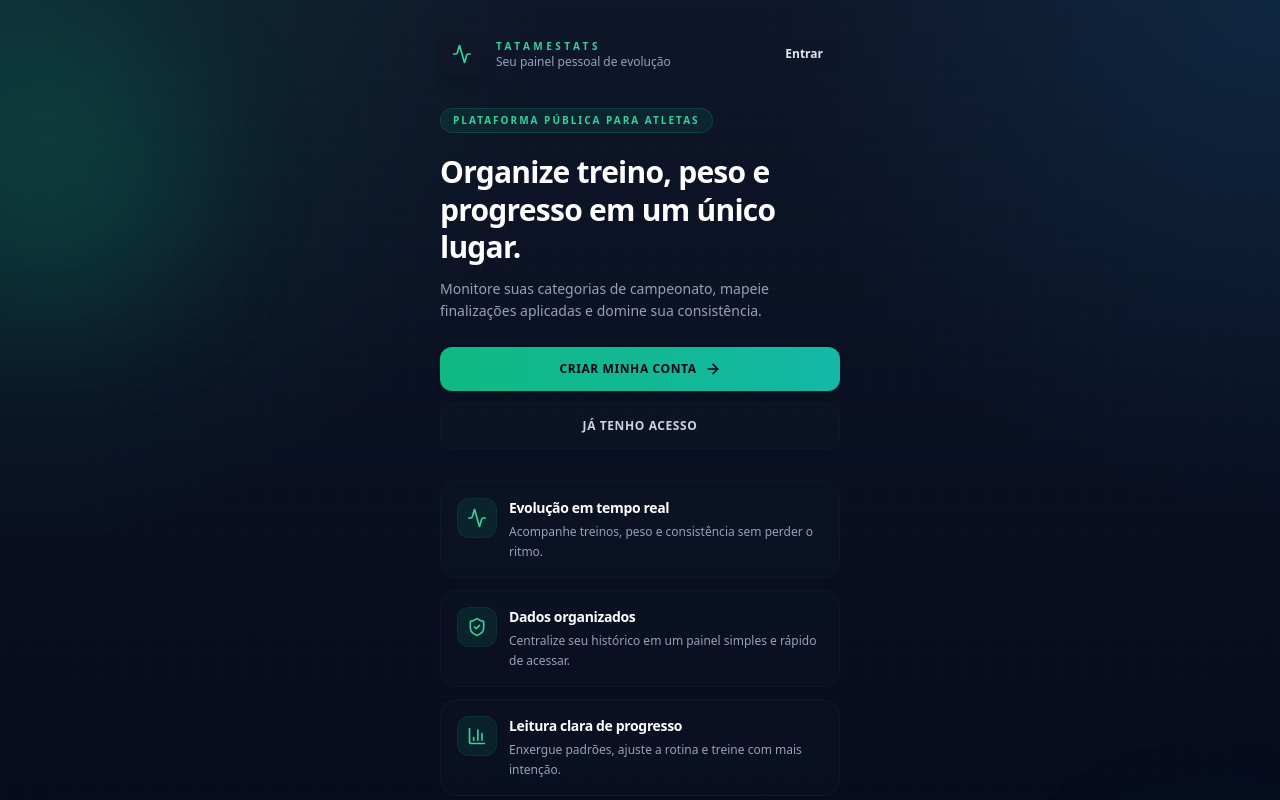
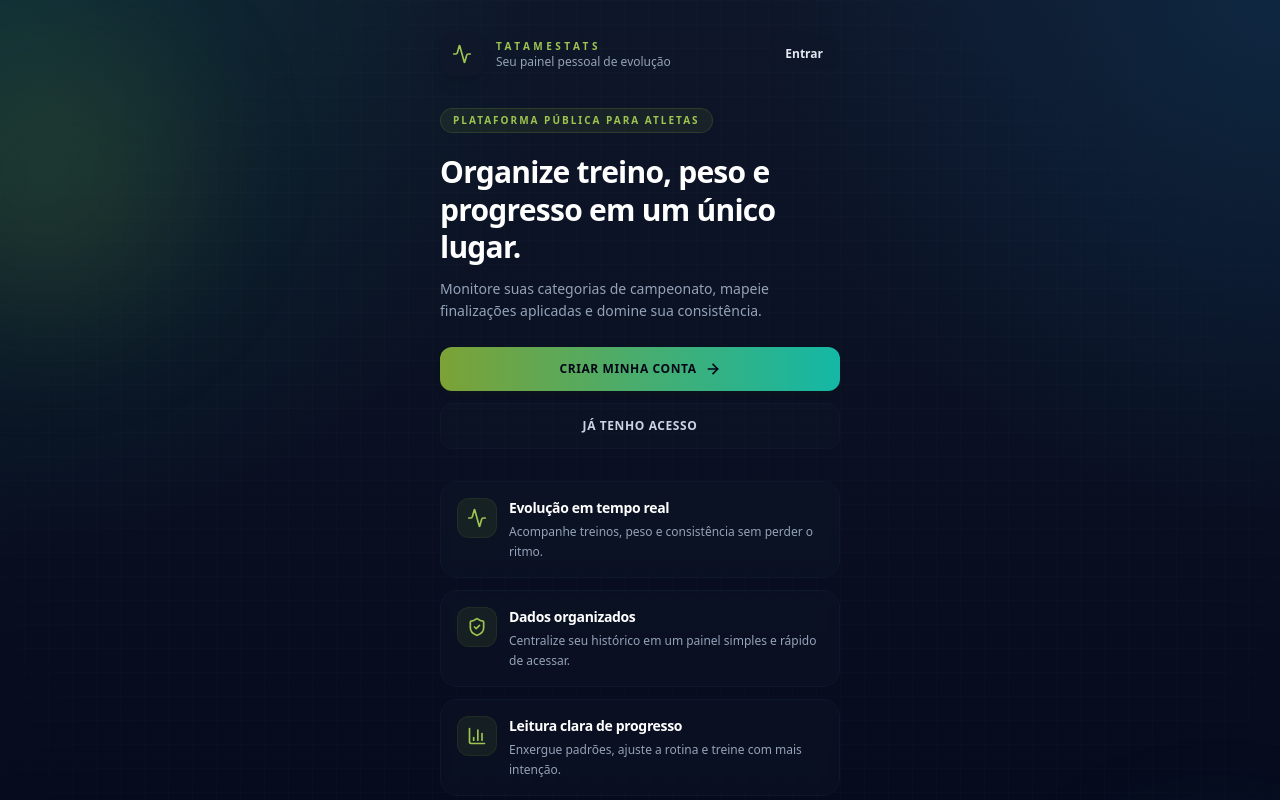
Before and after one commit to jagaldino/tatamestats, a React (Vite) app: page / in a window 1280 px wide. Shown: the top 800 px of the page. Built offline with nearby package versions, Linux system fonts and the light colour scheme.

Commit message:
Refactor code structure for improved readability and maintainability

```diff
--- a/src/shared/utils/date.ts
+++ b/src/shared/utils/date.ts
@@ -6,12 +6,18 @@ export function createLocalDateISO(date: Date): string {
   return `${year}-${month}-${day}`;
 }
 
-export function formatDateBR(dateIso: string): string {
-  const parsed = new Date(dateIso);
+export function formatDateBR(dateISO: string): string {
+  if (!dateISO) return "";
 
-  return parsed.toLocaleDateString("pt-BR", {
-    day: "2-digit",
-    month: "2-digit",
-    year: "numeric",
-  });
+  if (dateISO.includes("-")) {
+    const [year, month, day] = dateISO.split("-");
+    return `${day}/${month}/${year}`;
+  }
+
+  const parsed = new Date(dateISO);
+  const day = String(parsed.getDate()).padStart(2, "0");
+  const month = String(parsed.getMonth() + 1).padStart(2, "0");
+  const year = parsed.getFullYear();
+
+  return `${day}/${month}/${year}`;
 }
--- a/tailwind.config.js
+++ b/tailwind.config.js
@@ -3,6 +3,19 @@ var config = {
     theme: {
         extend: {
             colors: {
+                emerald: {
+                    50: "#f6f9ea",
+                    100: "#ecf3d2",
+                    200: "#d9e7aa",
+                    300: "#bdd87c",
+                    400: "#9dc550",
+                    500: "#7ca236",
+                    600: "#67882d",
+                    700: "#516b24",
+                    800: "#3d511c",
+                    900: "#2d3d15",
+                    950: "#1b250d",
+                },
                 brand: {
                     50: "#f8fafc",
                     100: "#f1f5f9",
--- a/tailwind.config.ts
+++ b/tailwind.config.ts
@@ -5,6 +5,19 @@ const config: Config = {
   theme: {
     extend: {
       colors: {
+        emerald: {
+          50: "#f6f9ea",
+          100: "#ecf3d2",
+          200: "#d9e7aa",
+          300: "#bdd87c",
+          400: "#9dc550",
+          500: "#7ca236",
+          600: "#67882d",
+          700: "#516b24",
+          800: "#3d511c",
+          900: "#2d3d15",
+          950: "#1b250d",
+        },
         brand: {
           50: "#f8fafc",
           100: "#f1f5f9",
```
Also changed, not shown: dev-dist/sw.js (+13 -10 lines), 1 other file (tests, documents, lock files or other folders).
